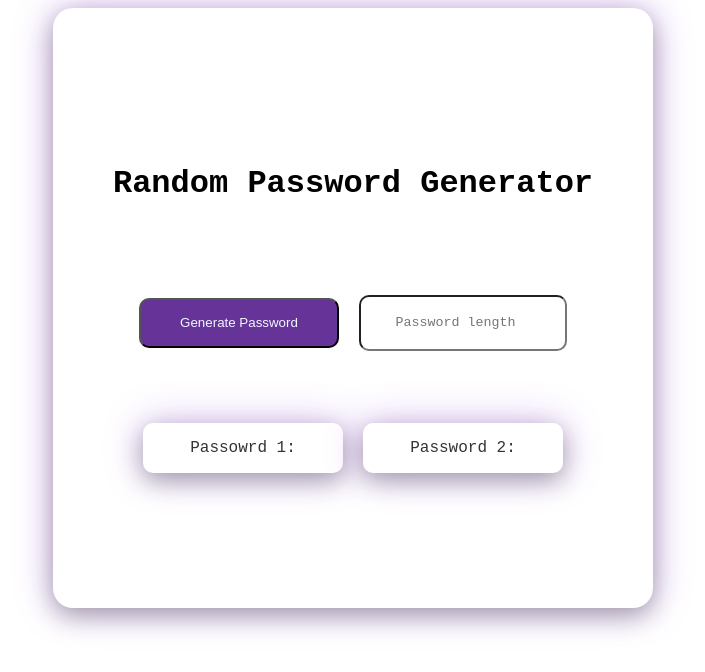
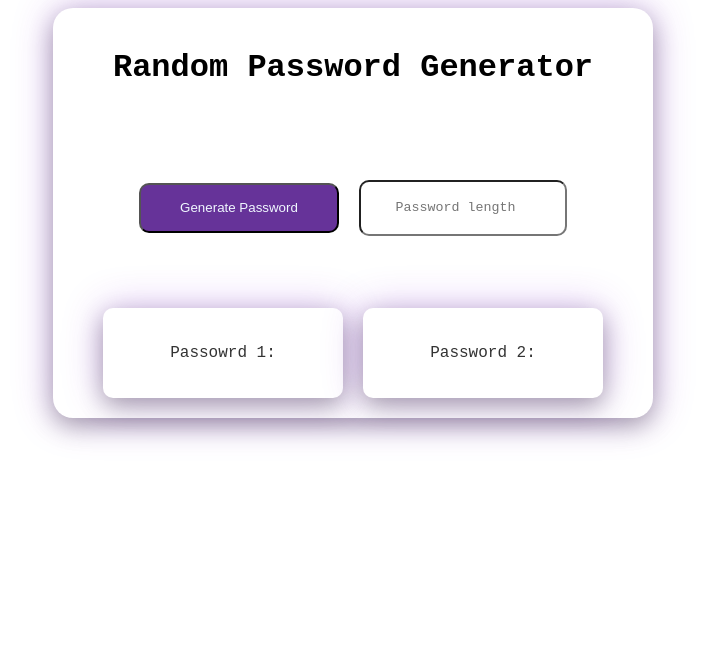
Before and after one commit to er10n2/Password-Generator, a plain HTML site: page index.html in a window 1280 px wide. Shown: the whole page, without its empty margins (287-992 px from the left). Drawn offline with Linux system fonts and the light colour scheme.

Commit message:
changed the width of the topDiv

```diff
--- a/index.css
+++ b/index.css
@@ -1,6 +1,13 @@
+body{
+    overflow-x: hidden;
+}
+
+
 .topDiv{
-    width:600px;
-    height:600px;
+    width:95%;
+    max-width: 600px;
+    min-height: 400px;
+
     display: flex;
     justify-content: center;
     align-items: center;
@@ -11,6 +18,10 @@
    /* ✨ Better shadow */
   box-shadow: 0 8px 25px rgba(0, 0, 0, 0.3),
               0 0 40px rgba(138, 43, 226, 0.3); /* rebeccapurple glow */
+
+              min-width: fit-content;
+              padding:20px;
+              box-sizing: border-box;
 
 }
 
@@ -25,9 +36,14 @@ h1{
     width:100%;
     justify-content: center;
     height:200px;
+    flex-wrap: wrap;
     align-items: center;
 
 
+}
+
+.ddiv input, .ddiv button {
+    max-width: 100%;
 }
 
 .ddiv > button{
@@ -56,24 +72,49 @@ h1{
     gap:20px;
     justify-content: center;
     align-items: center;
+    min-width: fit-content;
+    flex-wrap: wrap;
 
 }
 .passdiv p{
       background-color:white;
     width: 200px;
-    height:50px;
+   min-height: 50px;
     border-radius: 10px;
     color: #333;
     text-align: center;
     display: flex;
-  justify-content: center; /* horizontal center */
-  align-items: center;     /* vertical center */
+  justify-content: center;
+  align-items: center;
   margin: 0;
   overflow: hidden;
   text-overflow: ellipsis;
-  white-space: nowrap;
+  white-space: normal;
+  word-break: break-all;
   font-family: 'Courier New', Courier, monospace;
     box-shadow: 0 8px 25px rgba(0, 0, 0, 0.3),
-              0 0 40px rgba(138, 43, 226, 0.3); /* rebeccapurple glow */
+              0 0 40px rgba(138, 43, 226, 0.3);
+              min-width: fit-content;
+              padding:20px;
+
 
 }
+
+
+@media screen and (max-width: 700px) {
+
+    .topDiv{
+        width:90%;
+        height: auto;
+    }
+
+
+    .passdiv{
+        flex-direction: column;
+        height: auto;
+
+    }
+
+
+
+}
```
